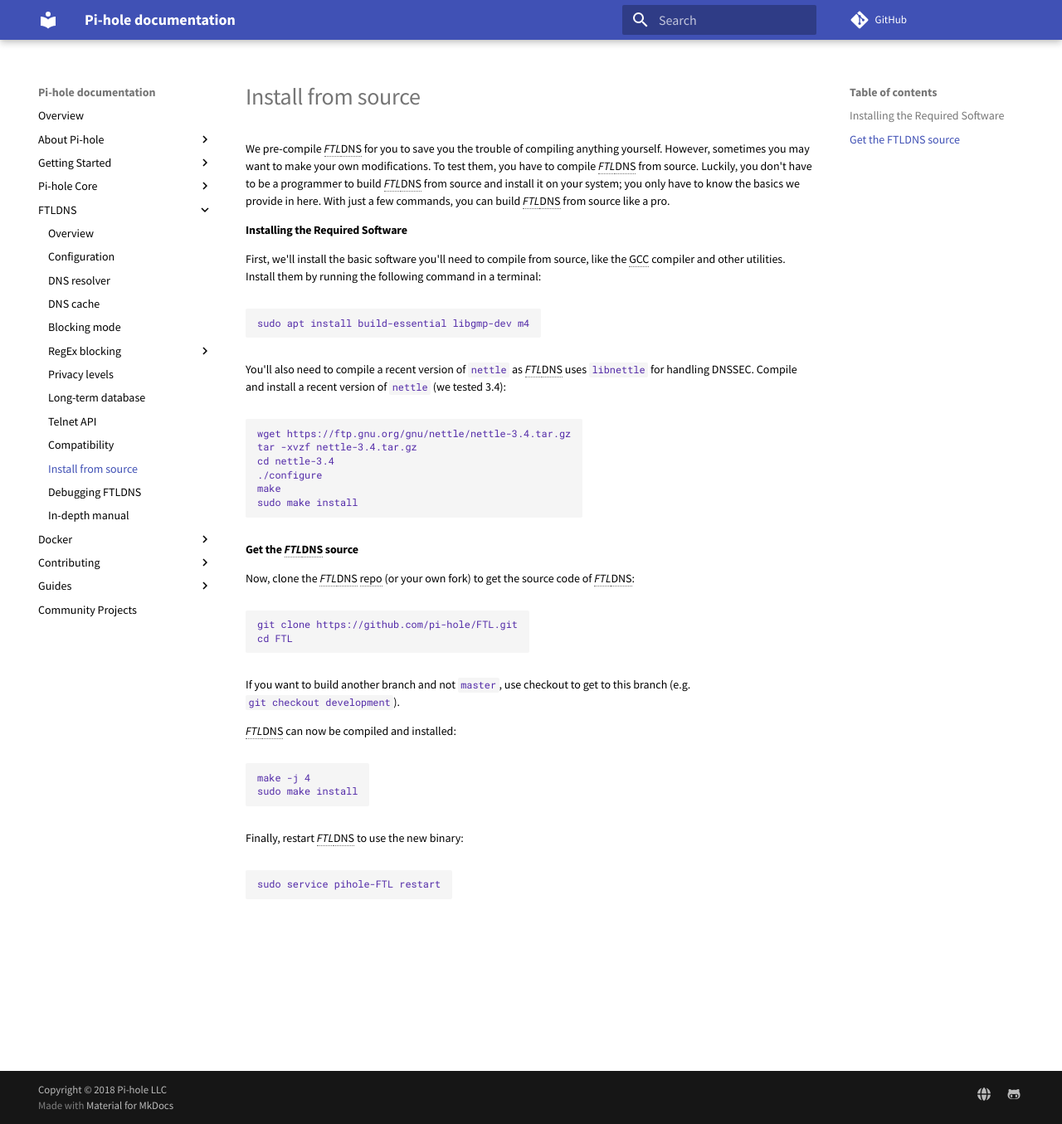
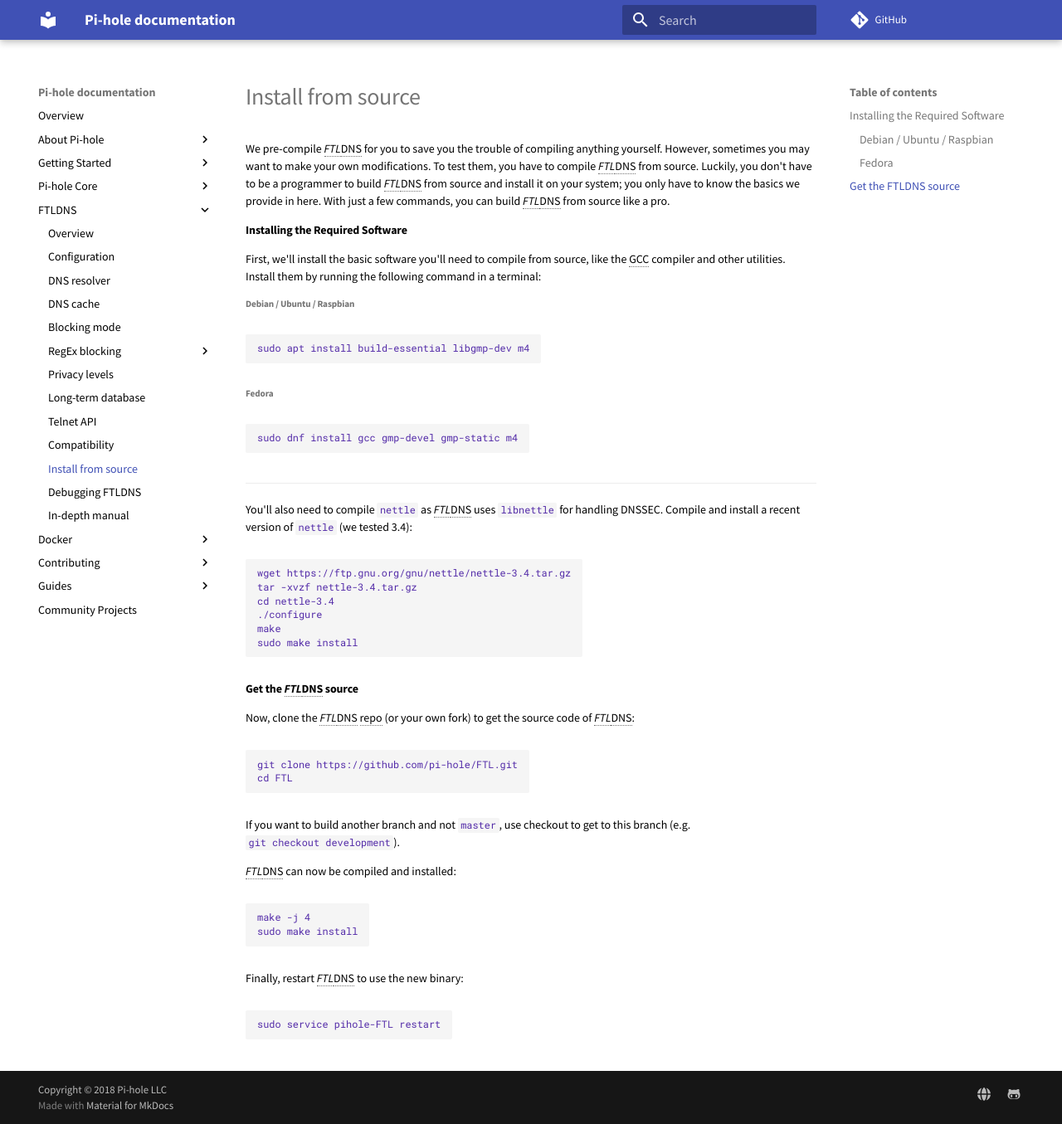
Before and after one commit to pi-hole/docs, an MkDocs documentation site: the page built from docs/ftldns/compile.md, in a window 1280 px wide and 1355 px high. Shown: the whole window at 83% size. Built offline with MkDocs 1.6.1 and Material for MkDocs 9.7.7, drawn with Linux system fonts in a browser that asks for light colours; comment, search, counter and statistics services are not loaded.

Commit message:
Add required packages for compiling locally on Fedora (probably also CentOS when using yum instead of dnf)
Signed-off-by: DL6ER <dl6er@dl6er.de>

````diff
--- a/docs/ftldns/compile.md
+++ b/docs/ftldns/compile.md
@@ -3,11 +3,18 @@
 #### Installing the Required Software
 First, we'll install the basic software you'll need to compile from source, like the GCC compiler and other utilities.
 Install them by running the following command in a terminal:
-```
+###### Debian / Ubuntu / Raspbian
+```bash
 sudo apt install build-essential libgmp-dev m4
 ```
+###### Fedora
+```bash
+sudo dnf install gcc gmp-devel gmp-static m4
+```
 
-You'll also need to compile a recent version of `nettle` as *FTL*DNS uses `libnettle` for handling DNSSEC. Compile and install a recent version of `nettle` (we tested 3.4):
+---
+
+You'll also need to compile `nettle` as *FTL*DNS uses `libnettle` for handling DNSSEC. Compile and install a recent version of `nettle` (we tested 3.4):
 ```
 wget https://ftp.gnu.org/gnu/nettle/nettle-3.4.tar.gz
 tar -xvzf nettle-3.4.tar.gz
````
